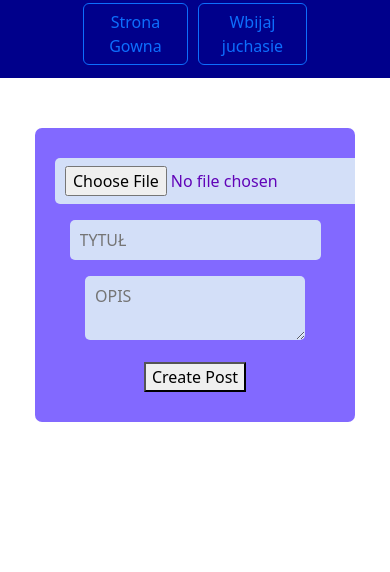
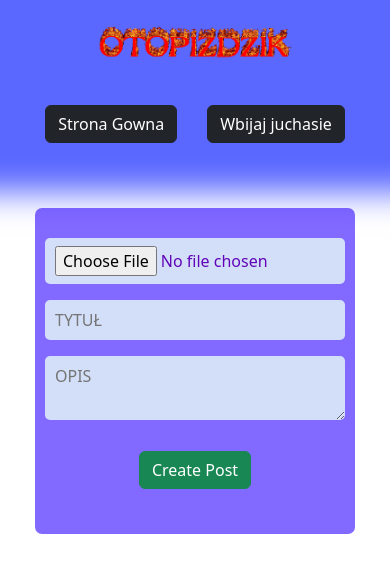
Before and after one commit to frodoprgmz/otopizdzik, a React (Create React App) app: page /createpost in a window 390 px wide. Shown: the top 572 px of the page. Built offline with nearby package versions, Linux system fonts and the light colour scheme; no server answers.

Commit message:
chuj ci w pizde oliver potaczek

```diff
--- a/package.json
+++ b/package.json
@@ -10,6 +10,7 @@
     "babel-plugin-polyfill-corejs2": "^0.4.9",
     "bootstrap": "^5.3.3",
     "firebase": "^10.8.1",
+    "gsap": "^3.12.5",
     "react": "^18.2.0",
     "react-dom": "^18.2.0",
     "react-firebase-hooks": "^5.1.1",
--- a/src/App.css
+++ b/src/App.css
@@ -1,7 +1,8 @@
+
 .App {
   text-align: center;
   height: 100vh;
-
+  width: 100%;
 }
 
 body {
@@ -12,15 +13,19 @@ body {
 }
 
 .navbar {
-  width: 100vw;
-  height: 80px;
-  background-color: darkblue;
+  width: 100%;
+  padding: 0 !important;
+  height: 70px;
+  background-color: rgb(90, 104, 255);
   display: flex;
   align-items: center;
   justify-content: space-between;
+  flex-direction: row;
+  -webkit-box-shadow: 0px -9px 31px 43px rgba(90, 104, 255, 1);
+  -moz-box-shadow: 0px -9px 31px 43px rgba(90, 104, 255, 1);
+  box-shadow: 0px -9px 31px 43px rgba(90, 104, 255, 1);
+}
 
-
-}
 @media(max-width:1000px)
 {
   .navbar{
@@ -34,20 +39,19 @@ body {
   }
 #logo
 {
-  margin-top: -10px;
-  width: 20vw;
-  margin-left: 0px;
+  width: 200px !important;
+  margin: 0px;
   color: white;
   font-style: italic;
   font-size: 30px;
-  height: 100px;
+  height: 100px !important;
   display: flex;
   align-items: flex-start;
   justify-content: flex-start;
   background: url(../logogif.gif);
   background-position: center;
   background-repeat: no-repeat;
-  background-size:contain;
+  background-size:100%;
 }
 }
 #ogloszonka{
@@ -59,17 +63,23 @@ body {
 }
 
 .ogloszenie{
-  height: 200px;
+ min-height: 360px;
   width: 200px;
   background-color: darkgray;
   margin: 10px;
   margin-left: 50px;
   margin-top: 50px;
   float: left;
-
-
 }
-
+@media(max-width:1000px)
+{
+  .ogloszenie
+  {
+    height:auto;
+    width:70vw;
+margin-left: 15vw;
+  }
+}
 .pedal{
   background: url(../nigga.jpg);
   background-position: center;
@@ -79,16 +89,16 @@ body {
 }
 
 #logo{
-  margin-top: -10px;
-  width: 20vw;
+ margin-top: -10px;
+  width: 300px;
   margin-left: 0px;
   color: white;
   font-style: italic;
   font-size: 30px;
   height: 100%;
-  display: flex;
+  /* display: flex;
   align-items: center;
-  justify-content: center;
+  justify-content: center; */
   background: url(../logogif.gif);
   background-position: center;
   background-repeat: no-repeat;
@@ -97,8 +107,8 @@ body {
 
 .navbar .links {
   text-align: center;
-  margin: auto;
-  width: 60vw;
+  margin: 0;
+
   height: 100%;
   display: flex;
   align-items: center;
@@ -106,11 +116,9 @@ body {
 }
 
 
-.btn.btn-outline-primary{
- margin: 5px;
-}
-.btn.btn-outline-danger{
-  margin-right: 5px;
+
+.btn{
+  margin: 15px;
  }
 
 .navbar .user {
@@ -129,11 +137,14 @@ body {
   font-size: 15px;
 
   color: white;
-  margin: auto;
+  margin: 10px;
 
 }
 
-
+.user
+{
+  margin: 0;
+}
 
 .user img {
   width: 50px;
@@ -188,3 +199,23 @@ textarea {
   width: 200px;
   height: auto;
 }
+.btn-outline-danger
+{
+  margin: 5px;
+}
+.posts
+{
+  width: 100%;
+  display: flex;
+  justify-content: center;
+}
+.inpost
+{
+  width: 300px;
+}
+form{
+  display: flex;
+  justify-content: center;
+  flex-direction: column;
+  align-items: center;
+}
--- a/src/components/navbar.tsx
+++ b/src/components/navbar.tsx
@@ -17,11 +17,11 @@ export const Navbar = () => {
          <div id="logo">   </div>
             <div className="links">
 
-                <Link to="/" className="btn btn-outline-primary">Strona Gowna</Link>
+                <Link to="/" className="btn btn-dark">Strona Gowna</Link>
                 {!user ? (
-                    <Link to="/login" className="btn btn-outline-primary">Wbijaj juchasie</Link>
+                    <Link to="/login" className="btn btn-dark">Wbijaj juchasie</Link>
                 ) : (
-                    <Link to="/createpost" className="btn btn-outline-primary">Utwórz ogłoszenie</Link>
+                    <Link to="/createpost" className="btn btn-dark">Utwórz ogłoszenie</Link>
                 )}
             </div>
 
--- a/src/pages/create-form.tsx
+++ b/src/pages/create-form.tsx
@@ -31,7 +31,8 @@ export const CreateForm = () => {
     const postsRef = collection(db, "posts");
 
     const onCreatePost = async (data: CreateFormData) => {
-        const imageFile = data.image[0]; // Wybieramy pierwszy plik z FileList
+        if (data.image && data.image.length > 0) {
+            const imageFile = data.image[0];
             const imageDownloadUrl = await uploadImageToStorage(imageFile);
             const postData = {
                 title: data.title,
@@ -42,6 +43,10 @@ export const CreateForm = () => {
             };
             await addDoc(postsRef, postData);
             navigate("/");
+        } else {
+
+            alert("Musisz dodać zdjęcie");
+        }
     }
 
     const uploadImageToStorage = async (image: File) => {
@@ -53,13 +58,13 @@ export const CreateForm = () => {
 
     return (
         <form onSubmit={handleSubmit(onCreatePost)}>
-            <input type="file" {...register("image")} />
+            <input className="inpost" type="file" {...register("image")} />
             <p style={{color: "red"}}>{errors.image?.message}</p>
-            <input placeholder="TYTUŁ" {...register("title")}/>
+            <input className="inpost" placeholder="TYTUŁ" {...register("title")}/>
             <p style={{color: "red"}}>{errors.title?.message}</p>
-            <textarea placeholder="OPIS" {...register("description")}/>
-            <p style={{color: "red"}}>{errors.description?.message}</p>
-            <button className="submitForm" type="submit">Create Post</button>
+            <textarea className="inpost" placeholder="OPIS" {...register("description")}/>
+            <p  style={{color: "red"}}>{errors.description?.message}</p>
+            <button className="submitForm btn btn-success" type="submit">Create Post</button>
         </form>
     )
 }
--- a/src/pages/main.tsx
+++ b/src/pages/main.tsx
@@ -25,12 +25,13 @@ export const Main = () => {
     }, []);
 
     return (
-        <div>
+        <div id="posts">
             {posts.map((post, index) => (
-                <div className="ogloszenie" key={index}>
-                    <h2  className="title">{post.title}</h2>
-                    <p>{post.description}</p>
-                    <img className="postphoto" src={post.imageUrl} alt={post.title} />
+                <div className="ogloszenie card" key={index}>
+                    <img className="postphoto card-img-top" src={post.imageUrl} alt={post.title} />
+                    <h2  className="title card-title">{post.title}</h2>
+                    <p className="card-text">{post.description}</p>
+
                     <p>Dodane przez: {post.username}</p>
                 </div>
             ))}
```
Also changed, not shown: 1 other file (tests, documents, lock files or other folders). Lines whose indentation alone changed are shown as unchanged.
